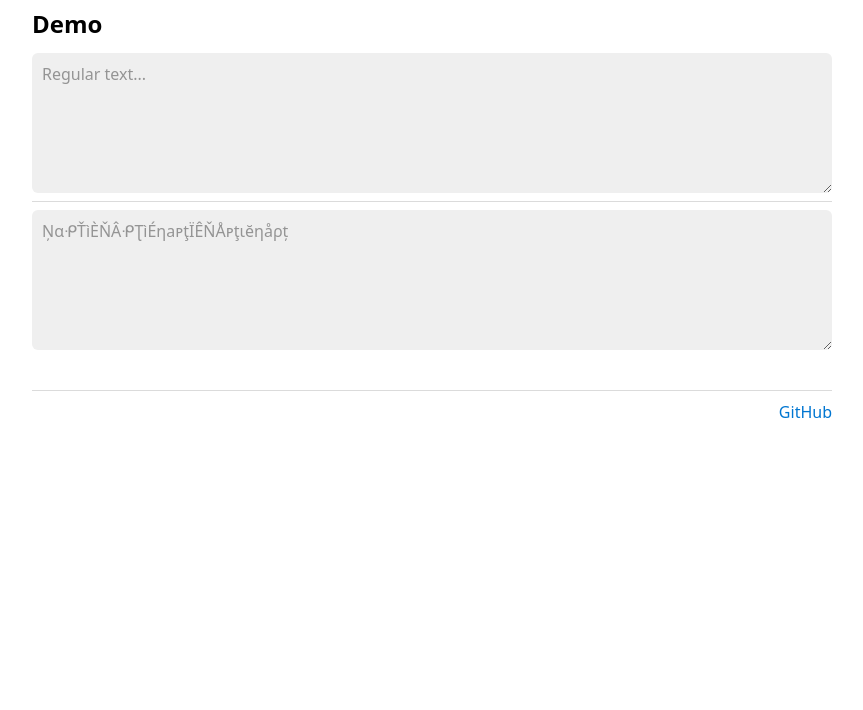
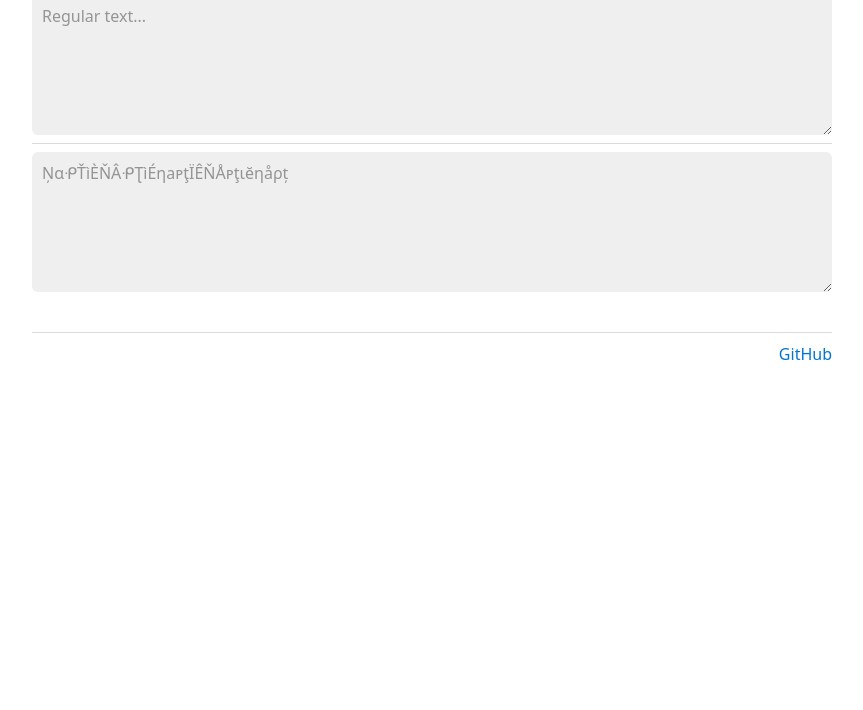
Before and after one commit to MisaLiu/Naptie.js, a website built with Vite: page index.html in a window 1280 px wide. Shown: the part 90-800 px from the top of the page, without its empty margins (208-1071 px from the left). Built offline with nearby package versions, Linux system fonts and the light colour scheme.

Commit message:
docs: Remove subtitle

```diff
--- a/index.html
+++ b/index.html
@@ -9,7 +9,6 @@
   <body>
     <h1>Naptie.js</h1>
 
-    <h2>Demo</h2>
     <textarea placeholder="Regular text..." id="textarea-encode"></textarea>
     <hr />
     <textarea placeholder="ŅαᑶŤìÈŇÂᑶƮìÉηaᴩţÏÊŇÅᴩţιĕηåρț" id="textarea-decode"></textarea>
```
